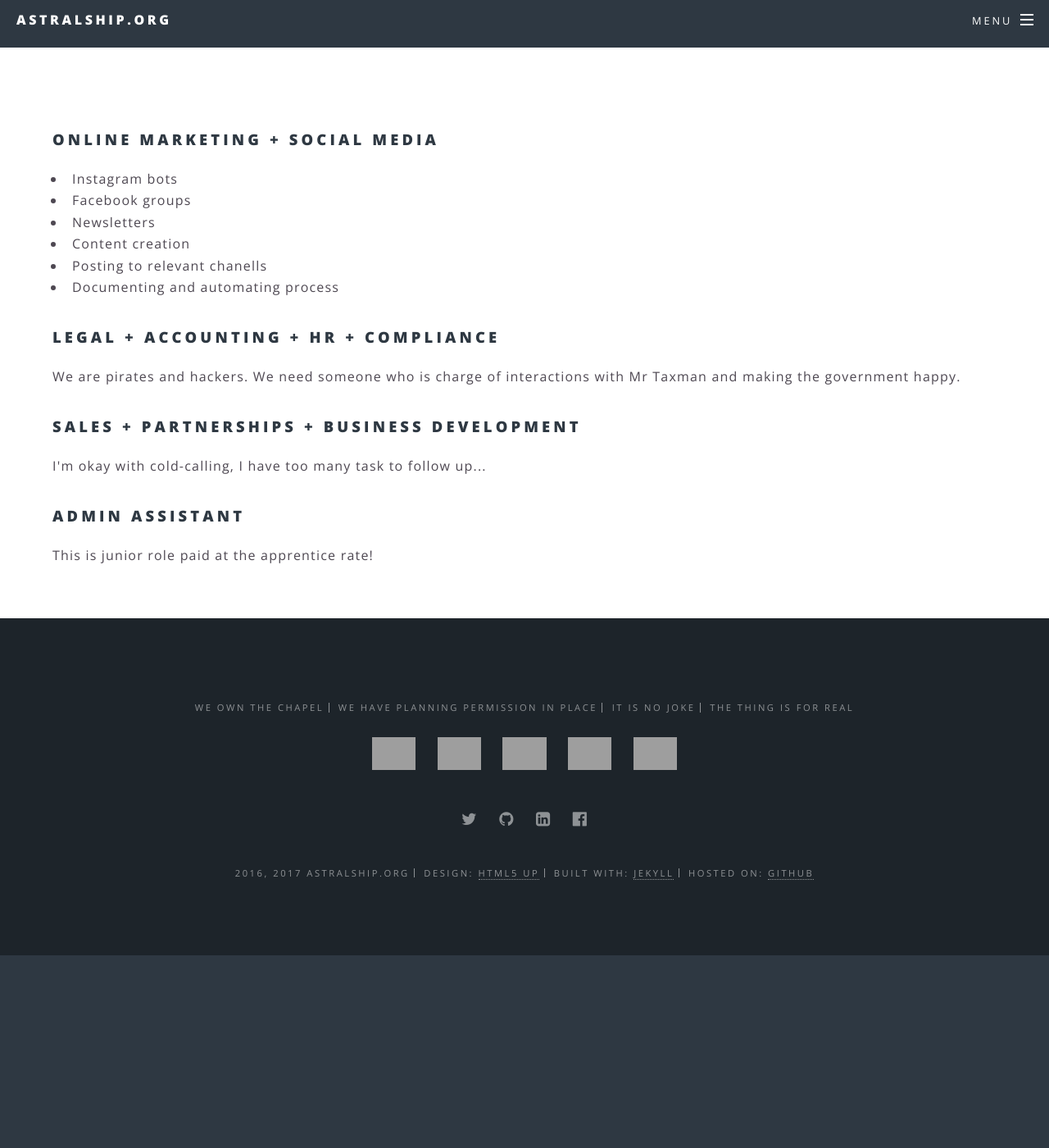
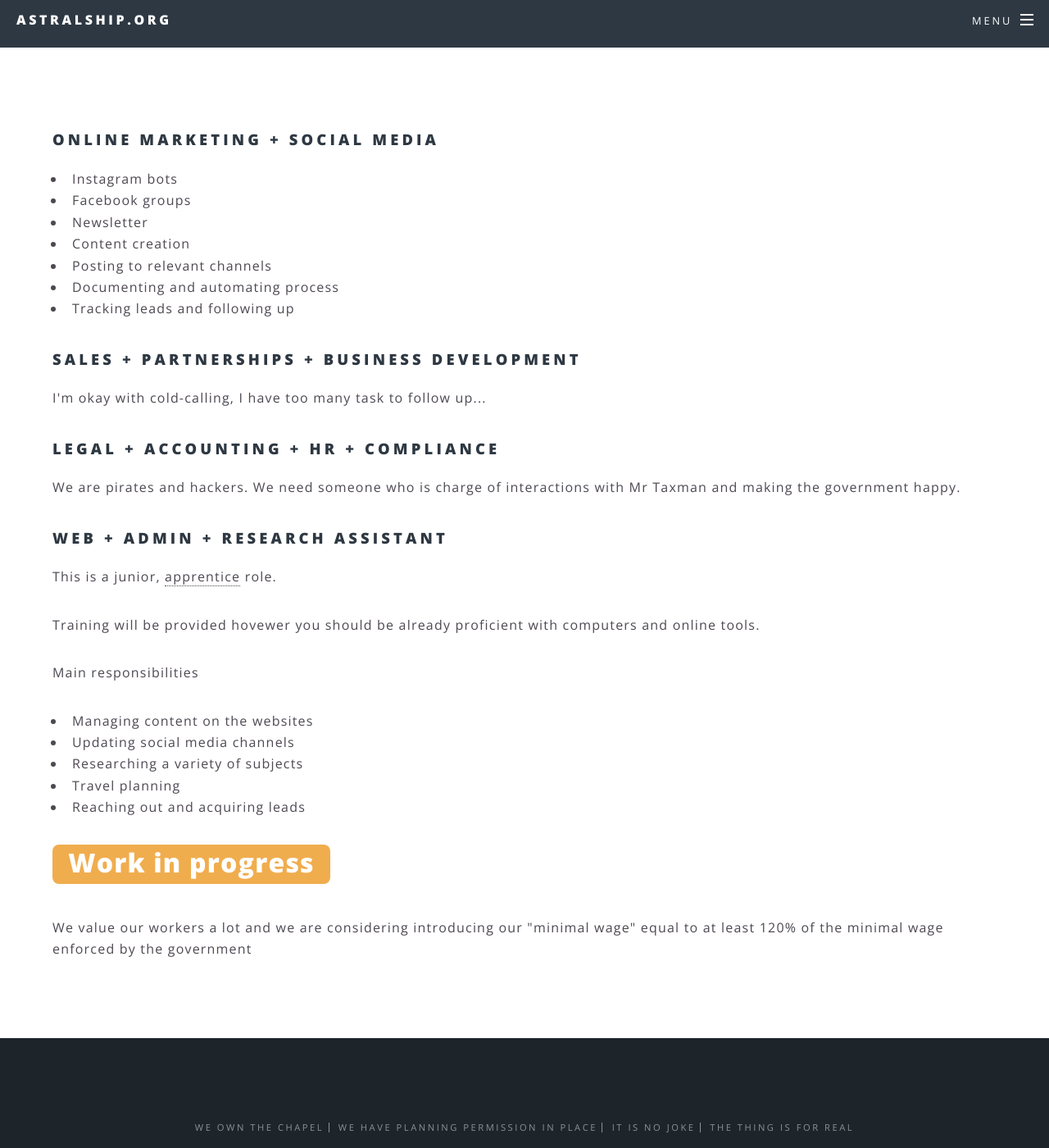
Before and after one commit to astralship/astralship.github.io, a Jekyll site: the page built from jobs.html, in a window 1280 px wide and 1400 px high, scrolled down 335 px. Shown: the whole window at 82% size. Built offline with Jekyll 4.4.1, drawn with Linux system fonts in a browser that asks for light colours; before the commit the page ends 1500 px from its top, so only the background shows below that; grey boxes are pictures that could not be loaded.

Commit message:
updated job description - I really need a personal assitant

```diff
--- a/jobs.html
+++ b/jobs.html
@@ -10,23 +10,39 @@ order: 997
 <ul>
 	<li>Instagram bots</li>
 	<li>Facebook groups</li>
-	<li>Newsletters</li>
+	<li>Newsletter</li>
 	<li>Content creation</li>
-	<li>Posting to relevant chanells</li>
+	<li>Posting to relevant channels</li>
 	<li>Documenting and automating process</li>
+	<li>Tracking leads and following up</li>
 </ul>
-
-<h3>Legal + Accounting + HR + Compliance</h3>
-
-<p>We are pirates and hackers. We need someone who is charge of interactions with Mr Taxman and making the government happy.</p>
-
-
 
 <h3>Sales + Partnerships + Business Development</h3>
 
 <p>I'm okay with cold-calling, I have too many task to follow up...</p>
 
 
-<h3>Admin assistant</h3>
 
-<o>This is junior role paid at the apprentice rate!</o>
+<h3>Legal + Accounting + HR + Compliance</h3>
+
+<p>We are pirates and hackers. We need someone who is charge of interactions with Mr Taxman and making the government happy.</p>
+
+<h3>Web + Admin + Research assistant</h3>
+
+<p>This is a junior, <a href="https://www.gov.uk/national-minimum-wage-rates">apprentice</a> role.</p>
+
+<p>Training will be provided hovewer you should be already proficient with computers and online tools.</p>
+
+<p>Main responsibilities</p>
+
+<ul>
+	<li>Managing content on the websites </li>
+	<li>Updating social media channels</li>
+	<li>Researching a variety of subjects</li>
+	<li>Travel planning</li>
+	<li>Reaching out and acquiring leads</li>
+</ul>
+
+<div class="wip">Work in progress</div>
+
+<p>We value our workers a lot and we are considering introducing our &quot;minimal wage&quot; equal to at least 120% of the minimal wage enforced by the government</p>
```
